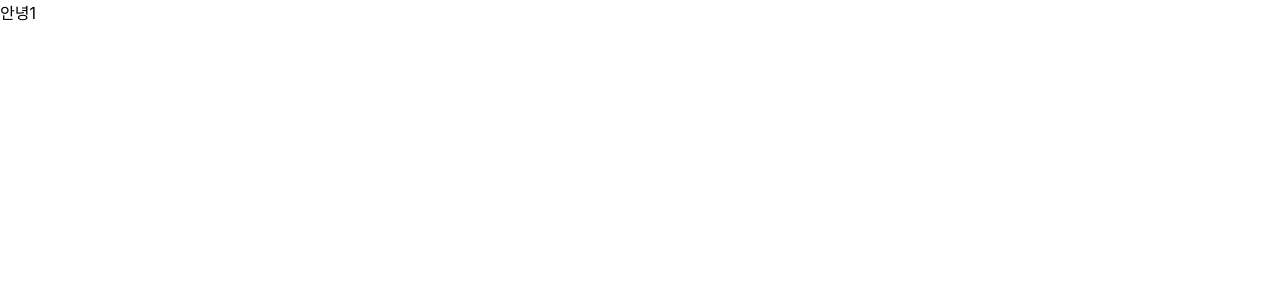
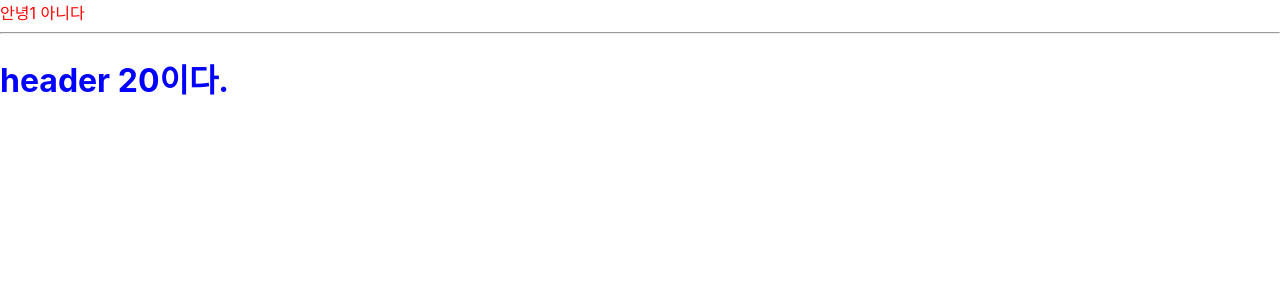
Before and after one commit to qkrtndh/react_study, a React (Create React App) app: page / in a window 1280 px wide. Shown: the top 300 px of the page. Built offline with nearby package versions, Linux system fonts and the light colour scheme.

Commit message:
기본문법

```diff
--- a/src/App.css
+++ b/src/App.css
@@ -1,38 +1,3 @@
-.App {
-  text-align: center;
+.box-style {
+  color: blue;
 }
-
-.App-logo {
-  height: 40vmin;
-  pointer-events: none;
-}
-
-@media (prefers-reduced-motion: no-preference) {
-  .App-logo {
-    animation: App-logo-spin infinite 20s linear;
-  }
-}
-
-.App-header {
-  background-color: #282c34;
-  min-height: 100vh;
-  display: flex;
-  flex-direction: column;
-  align-items: center;
-  justify-content: center;
-  font-size: calc(10px + 2vmin);
-  color: white;
-}
-
-.App-link {
-  color: #61dafb;
-}
-
-@keyframes App-logo-spin {
-  from {
-    transform: rotate(0deg);
-  }
-  to {
-    transform: rotate(360deg);
-  }
-}
--- a/src/App.js
+++ b/src/App.js
@@ -1,8 +1,27 @@
 import logo from './logo.svg';
 import './App.css';
+let a = 20; //변수
+const b = 30; //상수
 
+const mystyle = {
+  color: 'red',
+};
 function App() {
-  return <div>안녕1</div>;
+  //JSX 문법
+  //리턴시 하나의 태그(DOM)만 리턴할 수 있다.
+  //변수 선언은 let,const 만 가능하다.
+  //if사용이 불가능하다 단, 삼항연산자는 사용할 수 있다.
+  //조건부 렌더링을 사용한다. (조건 && 값(true일때만))
+  //null 대신 undifined 단, 이는 일종의 값임.
+  //css 디자인하는 법
+  //1. 내부에 적는 방법(비추, 단순할때만), 2. 외부파일에 적는 방법, 3. 라이브러리 사용(부트스트랩, component-styled)
+  return (
+    <div>
+      <div style={mystyle}>안녕1 {a === 10 ? '맞다' : '아니다'}</div>
+      <hr />
+      <h1 className="box-style">header {b === 30 && '20이다.'}</h1>
+    </div>
+  );
 }
 
 export default App;
```
